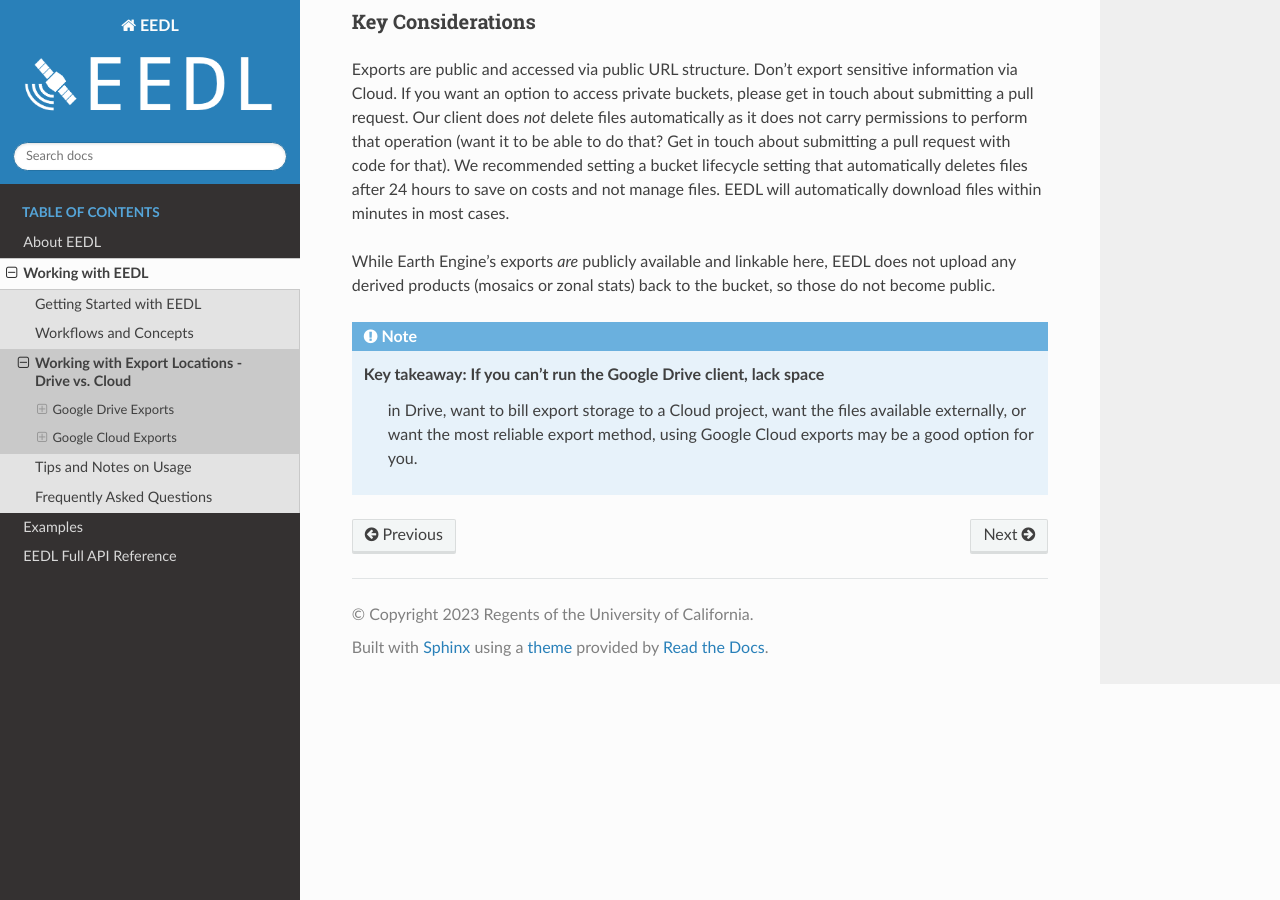
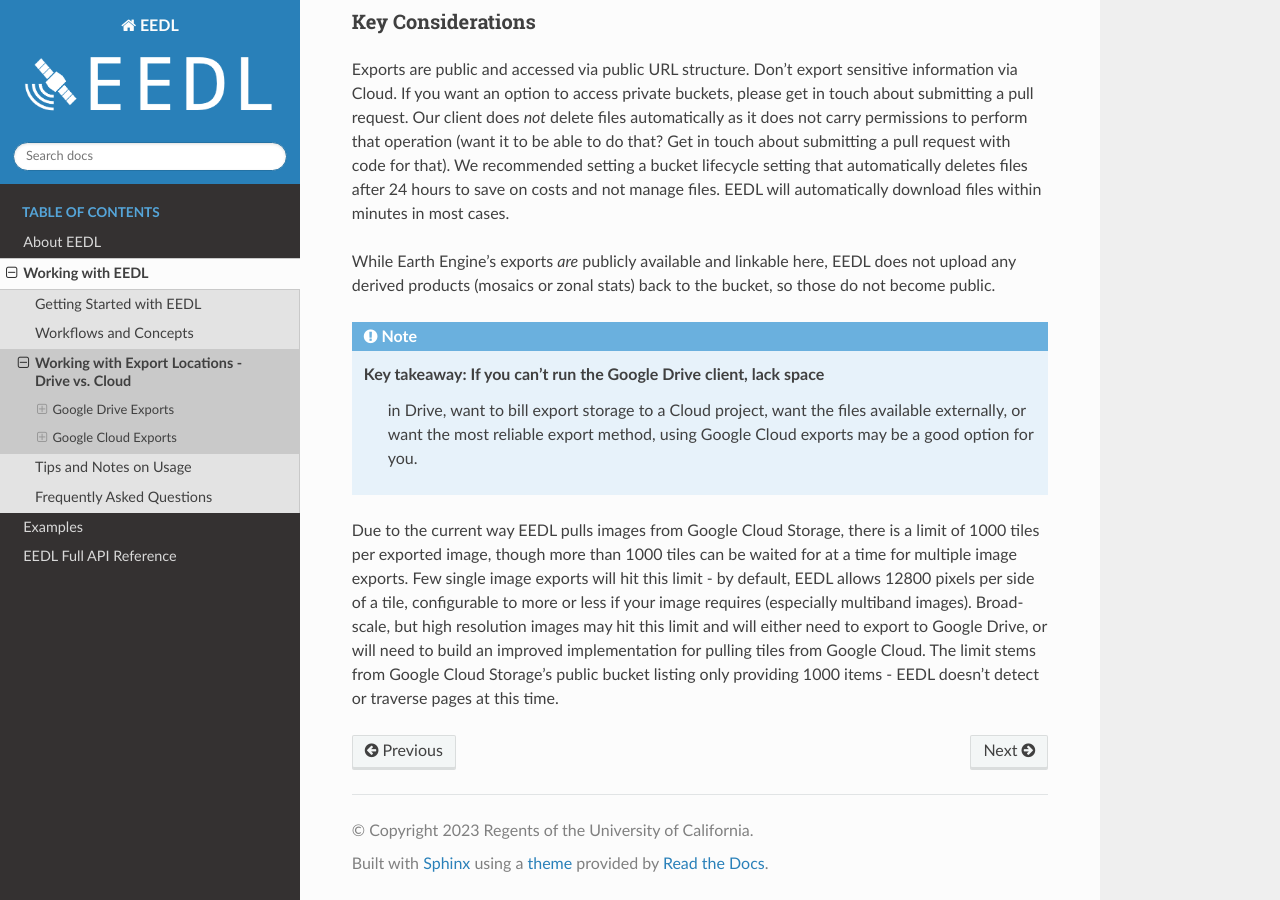
Before and after one commit to water3d/eedl, a Sphinx documentation site: the page built from docs/source/user_guide/export_locations.rst, in a window 1280 px wide and 900 px high, scrolled down 991 px. Built offline with Sphinx 7.4.7 and the Read the Docs theme 2.0.0, drawn with Linux system fonts in a browser that asks for light colours.

Commit message:
Add note about Google Cloud limits

```diff
--- a/docs/source/user_guide/export_locations.rst
+++ b/docs/source/user_guide/export_locations.rst
@@ -61,3 +61,14 @@ to the bucket, so those do not become public.
         the files available externally, or want the most reliable
         export method, using Google Cloud exports may be a good option
         for you.
+
+Due to the current way EEDL pulls images from Google Cloud Storage, there
+is a limit of 1000 tiles per exported image, though more than 1000 tiles can
+be waited for at a time for multiple image exports. Few single image exports
+will hit this limit - by default, EEDL allows 12800 pixels per side of a tile,
+configurable to more or less if your image requires (especially multiband images).
+Broad-scale, but high resolution images may hit this limit and will either need
+to export to Google Drive, or will need to build an improved implementation
+for pulling tiles from Google Cloud. The limit stems from Google Cloud Storage's
+public bucket listing only providing 1000 items - EEDL doesn't detect or traverse
+pages at this time.
```
